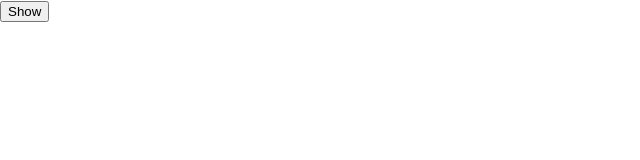
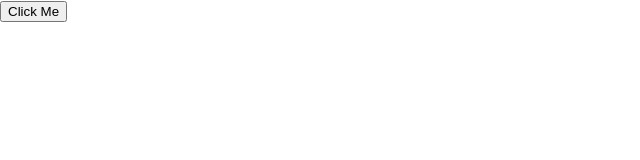
Before and after one commit to bradwindy/ci-test, a React (Create React App) app: page / in a window 1280 px wide. Shown: the top 160 px of the page, without its empty margins (0-640 px from the left). Built offline with nearby package versions, Linux system fonts and the light colour scheme.

Commit message:
Updated eslint stuff.

```diff
--- a/package.json
+++ b/package.json
@@ -13,7 +13,7 @@
     "test": "react-scripts test --updateSnapshot",
     "test:coverage": "react-scripts test --coverage",
     "eject": "react-scripts eject",
-    "eslint": "eslint ./"
+    "eslint": "eslint ./ --fix"
   },
   "eslintConfig": {
     "extends": "react-app"
--- a/src/App.js
+++ b/src/App.js
@@ -4,7 +4,7 @@ class App extends Component {
     render() {
         return (
             <div className="App">
-                <button>Show</button>
+                <button>Click Me</button>
             </div>
         );
     }
```
